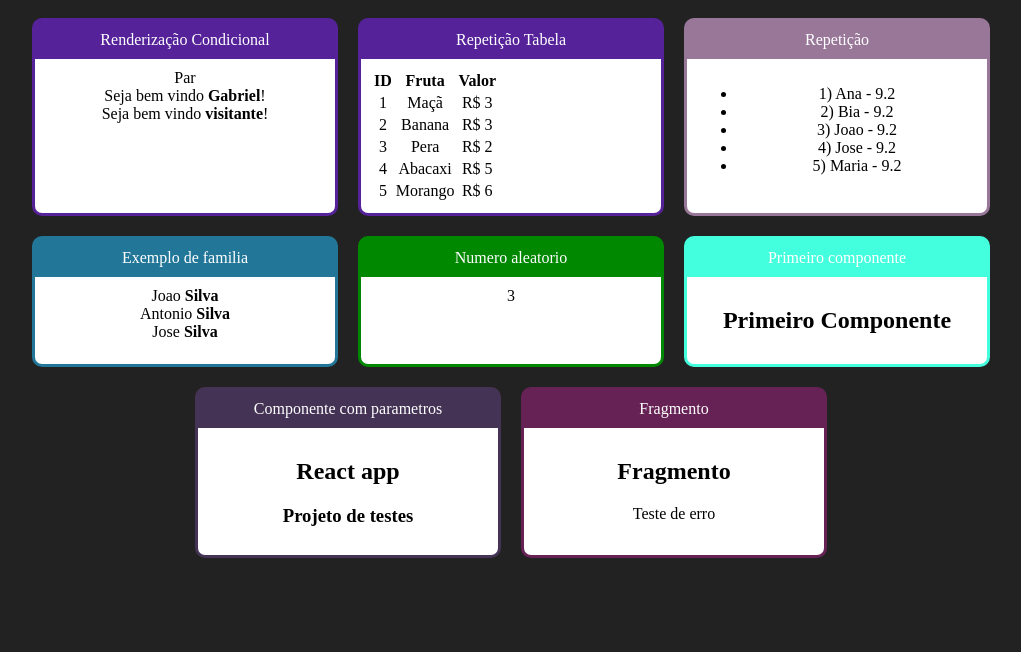
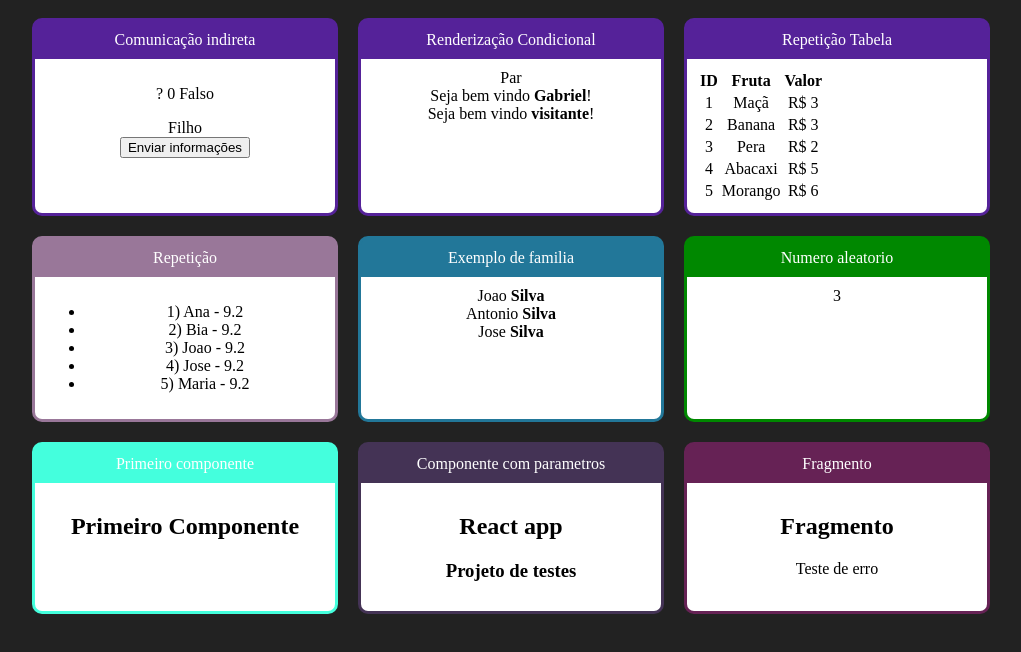
Before and after one commit to gabrielsugai/fundamentos-react, a React (Create React App) app: page / in a window 1280 px wide. Shown: the top 652 px of the page, without its empty margins (129-1150 px from the left). Built offline with nearby package versions, Linux system fonts and the light colour scheme.

Commit message:
Adiciona exemplo de comunicação indireta

```diff
--- a/src/App.jsx
+++ b/src/App.jsx
@@ -12,16 +12,21 @@ import StudentList from './components/repetition/StudentList'
 import FruitsTable from './components/repetition/FruitsTable'
 import OddOrEven from './components/condicional/OddOrEven'
 import UserInfo from './components/condicional/UserInfo'
+import IndirectFather from './components/communication/IndirectFather'
 
 export default () => {
   return (
     <div className='app'>
       <div className='cards'>
 
+        <Card titulo='Comunicação indireta' color='#529'>
+          <IndirectFather />
+        </Card>
+
         <Card titulo='Renderização Condicional' color='#529'>
-          <OddOrEven number={20}/>
-          <UserInfo user={{name: 'Gabriel'}} />
-          <UserInfo/>
+          <OddOrEven number={20} />
+          <UserInfo user={{ name: 'Gabriel' }} />
+          <UserInfo />
         </Card>
 
         <Card titulo='Repetição Tabela' color='#529'>
--- /dev/null
+++ b/src/components/communication/IndirectFather.jsx
@@ -0,0 +1,23 @@
+import React, {useState} from 'react'
+
+import IndirectSon from './IndirectSon'
+
+export default props =>{
+  const [name, setName] = useState('?')
+  const [age, setAge] = useState(0)
+  const [nerd, setNerd] = useState(false)
+
+
+
+  function setInformations(name, age, nerd){
+    setName(name)
+    setAge(age)
+    setNerd(nerd)
+  }
+  return(
+    <div>
+      <p>{name} {age} {nerd ? 'Verdadeiro' : 'Falso'}</p>
+      <IndirectSon whenClick={setInformations}/>
+    </div>
+  )
+}
--- /dev/null
+++ b/src/components/communication/IndirectSon.jsx
@@ -0,0 +1,19 @@
+import React from 'react'
+
+export default props => {
+  const setAge = () => parseInt(Math.random() * (20)) + 50
+  const setNerd = () => Math.random() > 0.5
+  return (
+    <div>
+      <div>Filho</div>
+      <div>
+        <button onClick={
+          function (params) {
+            props.whenClick('Jose', setAge(), setNerd())
+          }}>
+            Enviar informações
+        </button>
+      </div>
+    </div>
+  )
+}
```
